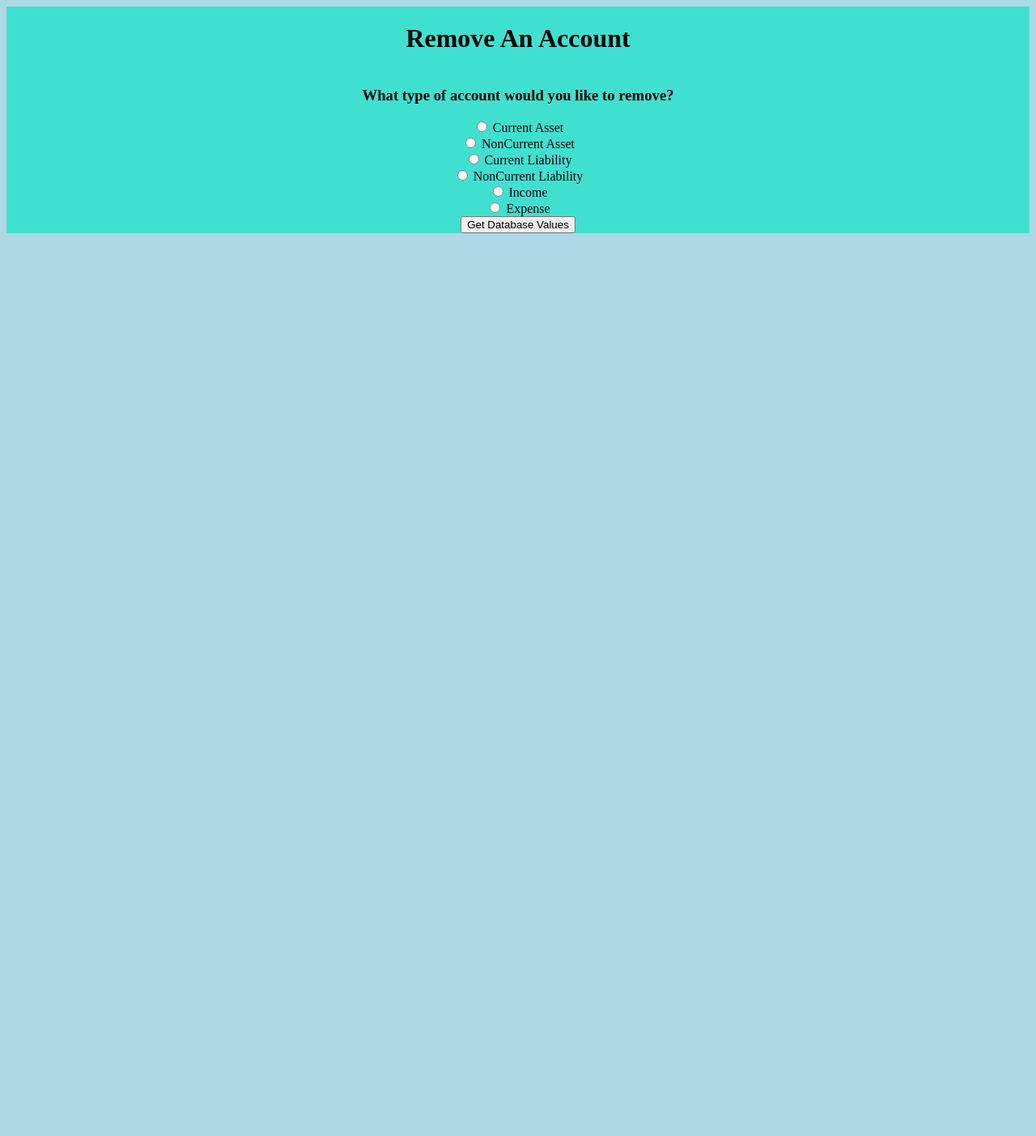
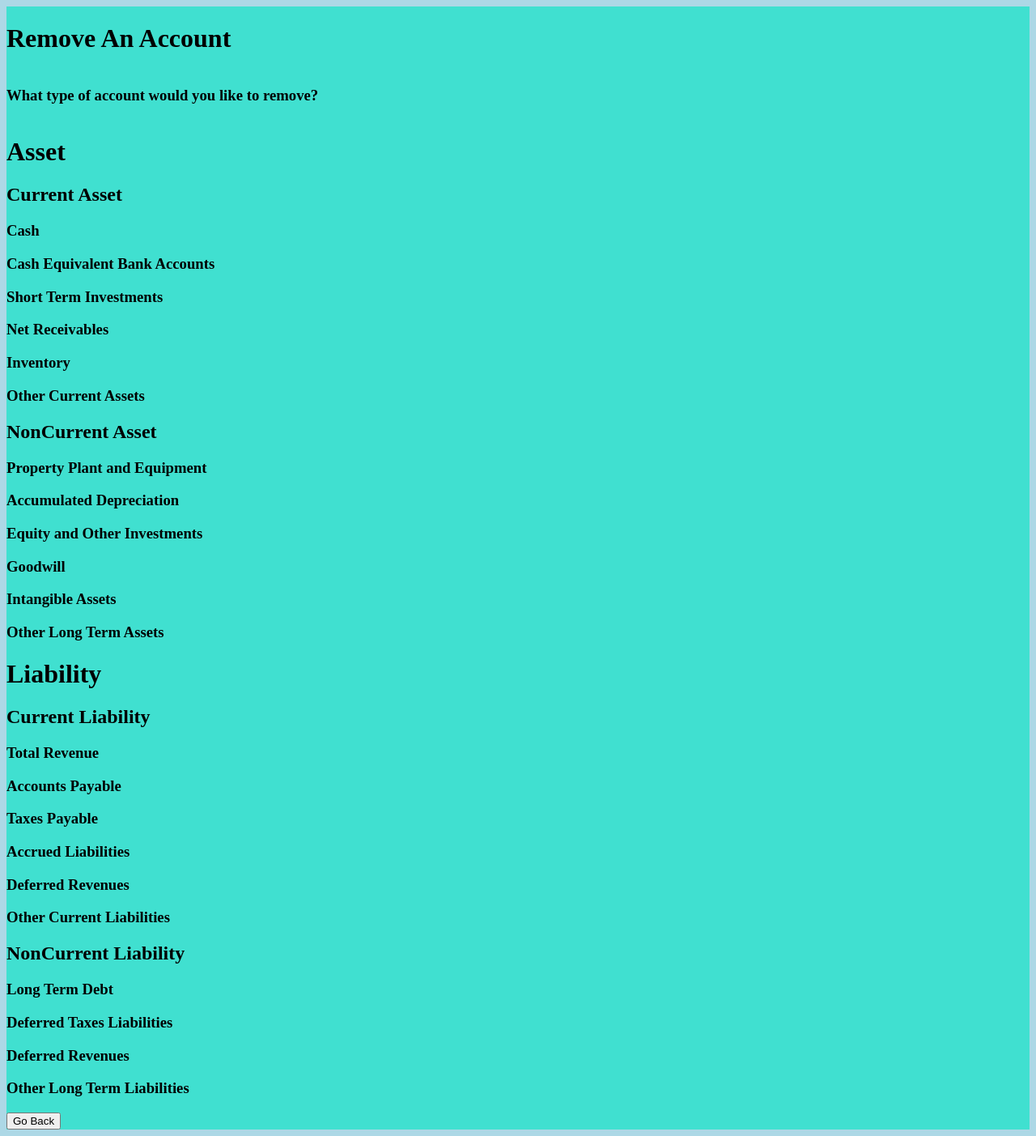
Before and after one commit to DonaldCapodilupo/Personal-Finance, a Flask app: page /RemoveAnAccount in a window 1280 px wide. Shown: the whole page at 81% size. Before the commit the page ends 288 px from the top, so only its background shows below. Run offline with Flask 2, Linux system fonts and the light colour scheme; data that the repository does not hold is empty.

Commit message:
All accounts now flow properly! Program can just be updated visually. MVP achieved once again. More features can be added.

```diff
--- a/Backend.py
+++ b/Backend.py
@@ -1,4 +1,4 @@
-import sqlite3, datetime, os, _datetime
+import sqlite3, datetime, os
 
 completeBalanceSheet = {"Asset":{"Current Asset":{"Cash": {},"Cash Equivalent Bank Accounts":{}, "Short Term Investments":{},
                                                     "Net Receivables":{},"Inventory":{}, "Other Current Assets":{}},
@@ -75,8 +75,9 @@ def programSetup():
 #{'Asset': {'Current Asset': {'Cash': {'Wallet Cash': '1 mill', 'Spare Change': '0.35'}, 'Cash Equivalent Bank Accounts': {'Bank Acct': '100.00', 'Chase Bank': '1000'} } } }
 def get_Current_Balance_Information_From_Database():
     os.chdir('Databases')
+    import copy
 
-    returnDict = completeBalanceSheet
+    returnDict = copy.deepcopy(dict(completeBalanceSheet))
 
     for primary_Account_Type in returnDict:
         for account_Term in returnDict[primary_Account_Type]:
@@ -124,9 +125,9 @@ def remove_Account_From_Database(list_of_Items):
 
     proper_Tuple = tuple(list_of_Items.replace('\\',"").replace('[',"").replace('\'',"").replace('(',"").replace(')',"").split(', '))
 
-    conn = sqlite3.connect(balanceSheetSpecificToGeneral[proper_Tuple[0]].replace(" ", "_") + '.db')
+    conn = sqlite3.connect(proper_Tuple[1].replace(" ", "_") + '.db')
     c = conn.cursor()
-    c.execute('DELETE FROM ' + proper_Tuple[0].replace(" ", "_") + ' WHERE Description = ?',
-              (proper_Tuple[1].replace(" ", "_"),))
+    c.execute('DELETE FROM ' + proper_Tuple[2].replace(" ", "_") + ' WHERE Description = ?',
+              (proper_Tuple[3],))
     os.chdir('..')
     conn.commit()
--- a/app.py
+++ b/app.py
@@ -25,10 +25,11 @@ def update_Accounts():
     if request.method == "POST":
         if request.form['btn_Go_Back'] == 'Go Back':
             from Backend import update_Account_Balances, completeBalanceSheet
+            import copy
             user_Input = request.form.to_dict()
 
 
-            update_Dict = completeBalanceSheet
+            update_Dict = copy.deepcopy(completeBalanceSheet)
 
 
             for key, value in user_Input.items():
@@ -60,14 +61,7 @@ def add_Account_To_Database():
 @app.route('/RemoveAnAccount', methods=["POST","GET"])
 def remove_Account_From_Database():
     if request.method == "POST":
-
-        if request.form.get("btn", False) ==  "Get Database Values":
-            from Backend import get_Current_Balance_Information_From_Database
-            account_Information =  get_Current_Balance_Information_From_Database()
-
-            return render_template('RemoveAccounts.html' ,data=account_Information, show_Button=True)
-
-        elif "Remove Account" in request.form.get("btn_Remove_Account", False):
+        if request.form['btn_Go_Back'] == 'Go Back':
             from Backend import remove_Account_From_Database
             selected = request.form.getlist('SpecificAccount')
             print(selected)
@@ -78,7 +72,9 @@ def remove_Account_From_Database():
             return redirect(url_for('main_Menu'))
 
     else:
-        return render_template('RemoveAccounts.html',data={})
+        from Backend import get_Current_Balance_Information_From_Database
+        account_Information = get_Current_Balance_Information_From_Database()
+        return render_template('RemoveAccounts.html', data=account_Information)
 
 @app.route('/ViewAccountBalances', methods=["POST","GET"])
 def view_Balances():
--- a/static/AddAccount.js
+++ b/static/AddAccount.js
@@ -62,11 +62,6 @@ function getAccountType() {
     }
 }
 
-
-
-
-
-
 function hideSpecificAccountDivTags(){
     const currentAsset = document.getElementById("FinalCurrentAsset");
     const nonCurrentAsset = document.getElementById("FinalNonCurrentAsset");
@@ -82,7 +77,6 @@ function hideSpecificAccountDivTags(){
         hideDivsArray[eachItemInArray].style.display = "none"
     }
 }
-
 
 function accountPrimaryCheck() {
     if ((document.getElementById('Asset').checked) || (document.getElementById('Liability').checked)) {
--- a/static/RemoveAccount.css
+++ b/static/RemoveAccount.css
@@ -5,22 +5,4 @@ body{
 .wrapper{
     background-color: turquoise;
     display: grid;
-    grid-template-rows: auto auto auto;
-    text-align: center;
-
 }
-
-.MainTitle{
-    background-color: mediumturquoise;
-}
-
-.AccountScrollBox{
-    background-color: darkturquoise;
-    display: grid;
-}
-
-.Database_Information_Wrapper{
-    display: grid;
-    text-align: center;
-    grid-template-columns: 1fr 1fr;
-}
--- a/templates/RemoveAccounts.html
+++ b/templates/RemoveAccounts.html
@@ -10,40 +10,36 @@
     <div class="wrapper">
         <h1 class="Main_Title">Remove An Account</h1>
         <h3 class ='Sub_Title'>What type of account would you like to remove?</h3>
-
         <form action="{{ url_for('remove_Account_From_Database') }}" method="POST">
             <div class="Account_Type_Main">
-                        <input id="Current Asset" name="PrimaryAccountType" type="radio" value="Current Asset"/> <label for="Current Asset">Current Asset</label>
-                        <br>
-                        <input id="NonCurrent Asset" name="PrimaryAccountType" type="radio" value="NonCurrent Asset"/> <label for="NonCurrent Asset">NonCurrent Asset</label>
-                        <br>
-                        <input id="Current Liability" name="PrimaryAccountType" type="radio" value="Current Liability"/> <label for="Current Liability">Current Liability</label>
-                        <br>
-                        <input id="NonCurrent Liability" name="PrimaryAccountType" type="radio" value="NonCurrent Liability"/> <label for="NonCurrent Liability">NonCurrent Liability</label>
-                        <br>
-                        <input id="Income" name="PrimaryAccountType" type="radio" value="Income"/> <label for="Income">Income</label>
-                        <br>
-                        <input id="Expense" name="PrimaryAccountType" type="radio" value="Expense"/> <label for="Expense">Expense</label>
-                        <br>
-                        <input type="submit" name="btn" value="Get Database Values">
+                {% for primary_Account_Type in data: %}
+                    {% if primary_Account_Type in ['Asset', 'Liability']: %}
+                        <div class="{{primary_Account_Type}}">
+                            <h1>{{primary_Account_Type}}</h1>
+                            {% for account_Term in data[primary_Account_Type]: %}
+                                <div class="{{account_Term}}">
+                                    <h2>{{account_Term}}</h2>
+                                    {% for specific_Account_Type in data[primary_Account_Type][account_Term]: %}
+                                        <div class="{{specific_Account_Type}}">
+                                            <h3>{{specific_Account_Type}}</h3>
+                                            {% for account, balance in data[primary_Account_Type][account_Term][specific_Account_Type].items(): %}
+                                                {% if balance: %}
+                                                    <div class="{{account}}">
+                                                        <input id="{{account}}" name="SpecificAccount" type="radio" value="({{primary_Account_Type}}, {{account_Term}}, {{specific_Account_Type}}, {{account}})"/><td>{{account}} $</td><td>{{balance}}</td>
                                                     </div>
-            </form>
-            <form action="{{ url_for('remove_Account_From_Database') }}" method="POST">
-                <div class="Database_Information_Wrapper">
-                        {% for table, content in data.items() %}
-                            <div class="{{table}}">
-                                <h3>{{table}}</h3>
-                                <div class="Results_For_{{table}}">
-                                    {% if content[0]: %}
-                                        <td><input name="SpecificAccount" type="checkbox" value="{{table,content[0],content[1]}}"/> <label>{{content[0],content[1]}}</label></td>
                                                 {% endif %}
-                                </div>
+                                            {% endfor %}
                                         </div>
                                     {% endfor %}
                                 </div>
-                {% if show_Button == True %}
-                    <input type="submit" name="btn_Remove_Account" id="Remove_Account_Button" value="Remove Account {{table}}">
+                            {% endfor %}
+                        </div>
                     {% endif %}
+                {% endfor %}
+            </div>
+            <div class="Button_Wrapper">
+                <input type="submit" name="btn_Go_Back" value="Go Back">
+            </div>
         </form>
     </div>
 </body>
```
Lines whose indentation alone changed are shown as unchanged.
